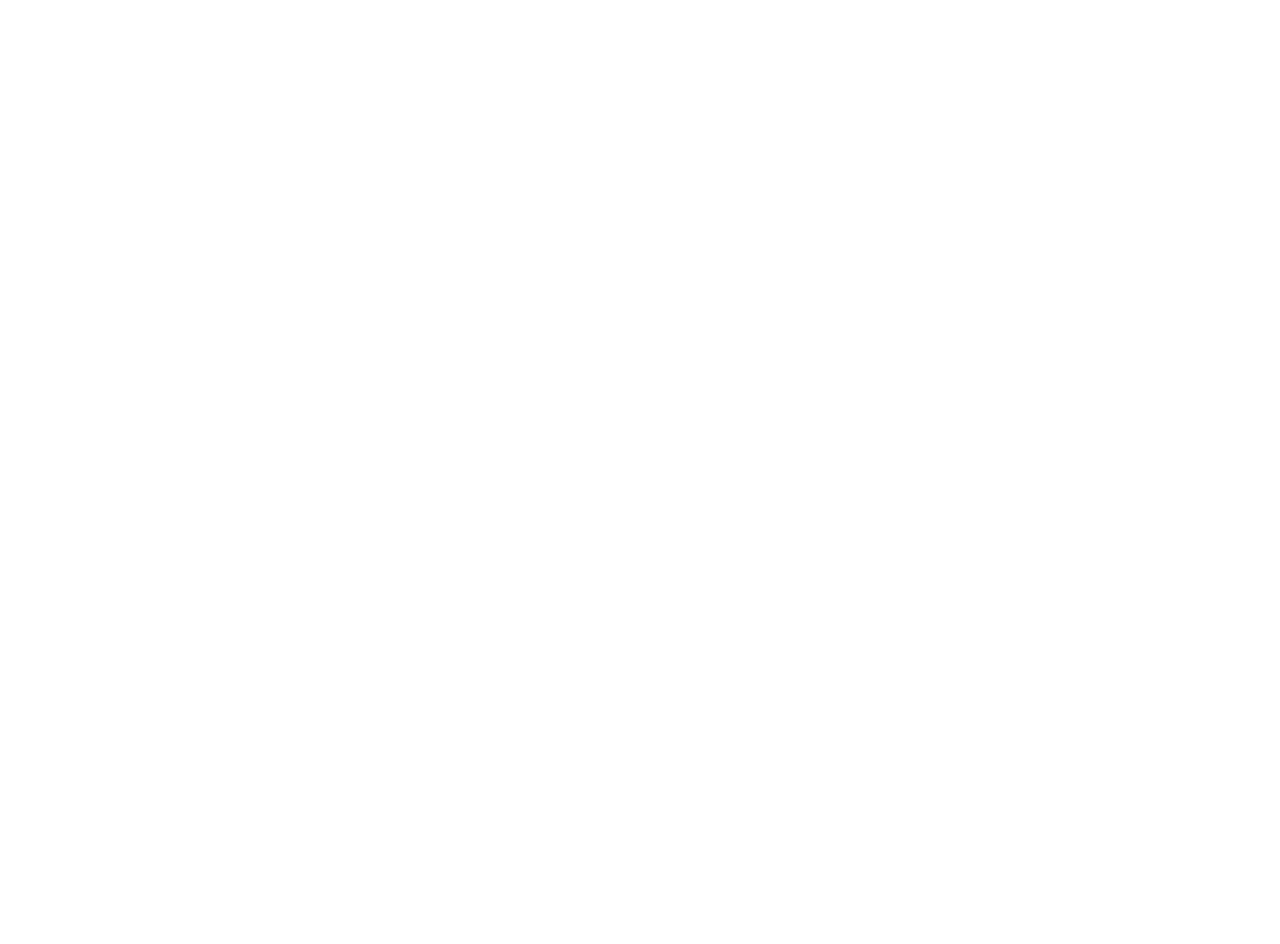
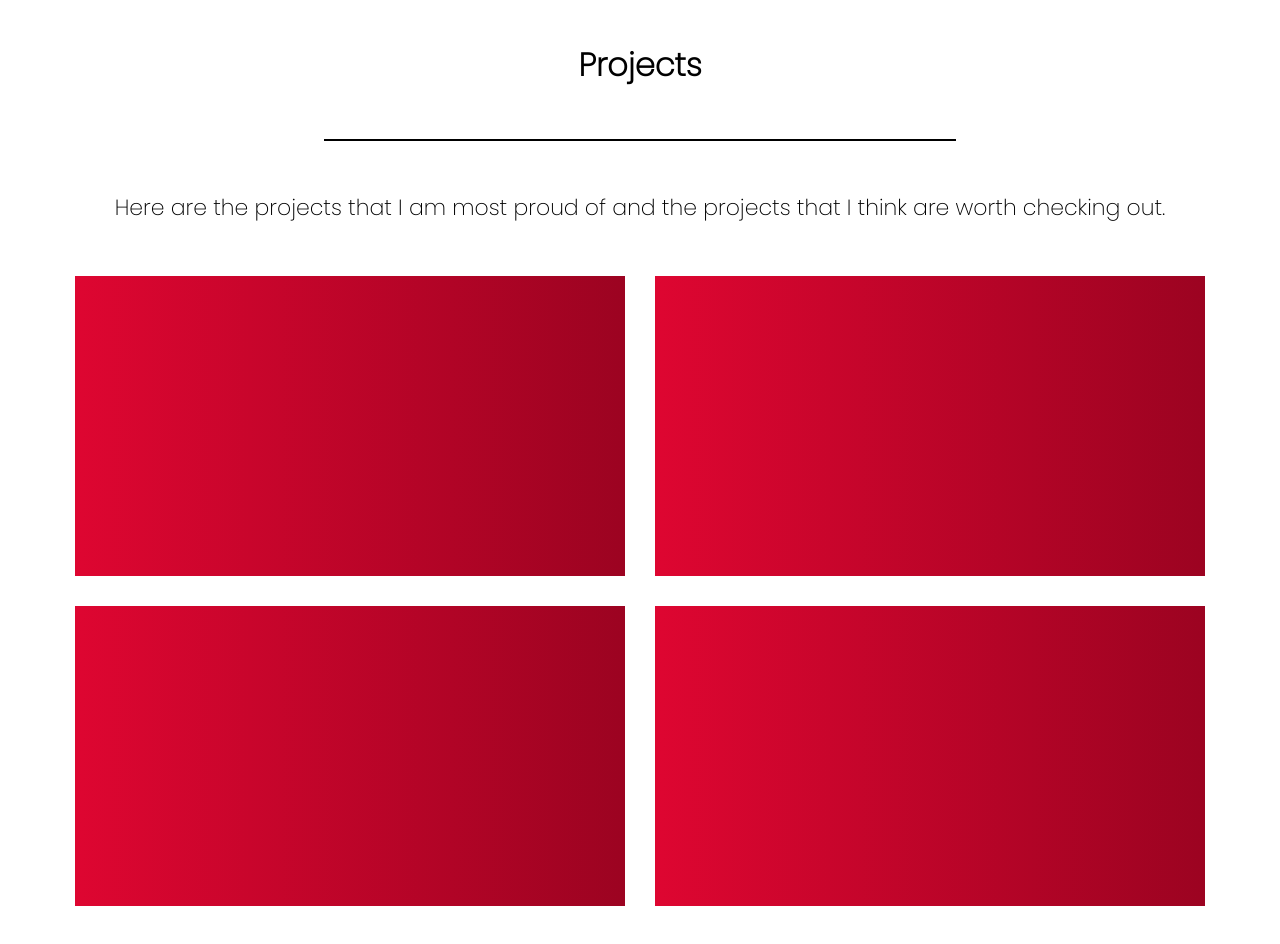
Before and after one commit to StivansProfile/PersonalWebsite, a React (Vite) app in the folder personal-website/: page / in a window 1280 px wide. Shown: the part 1680-2624 px from the top of the page. Before the commit the page ends 1700 px from the top, so only its background shows below. Built offline with nearby package versions, Linux system fonts and the light colour scheme.

Commit message:
started the projects section and began working on making the individual containers for the projects

```diff
--- a/personal-website/src/components/Projects.jsx
+++ b/personal-website/src/components/Projects.jsx
@@ -5,6 +5,30 @@
     return(
         <div className="projects">
 
+            <div className="projects-title">
+                <h1 id="projects-h1">Projects</h1>
+                <hr id="projects-hr"></hr>
+                <p id="projects-p">
+                Here are the projects that I am most proud of and the projects
+                that I think are worth checking out.
+                </p>
+            </div>
+
+            <div className="projects-wrap">
+
+                <div className="c-sharp-project">
+                </div>
+
+                <div className="c-sharp-project">
+                </div>
+
+                <div className="c-sharp-project">
+                </div>
+
+                <div className="c-sharp-project">
+                </div>
+            </div>
+
         </div>
     );
 }
--- a/personal-website/src/styles/Projects.css
+++ b/personal-website/src/styles/Projects.css
@@ -0,0 +1,44 @@
+.projects{
+    height: 200vh;
+    background-color: white;
+    display: flex;
+    flex-direction: column;
+    align-items: center;
+    gap: 30px;
+}
+
+.projects-title{
+    display: flex;
+    flex-direction: column;
+    gap: 20px;
+}
+
+#projects-h1{
+    text-align: center;
+    font-family: 'Poppins', sans-serif;
+}
+
+#projects-hr{
+    width: 60%;
+    border: 1px black solid;
+}
+
+#projects-p{
+    font-family: 'Poppins', sans-serif;
+    font-size: 22px;
+    text-align: center;
+}
+
+.projects-wrap{
+    display: flex;
+    justify-content: center;
+    flex-direction: row;
+    flex-wrap: wrap;
+    gap: 30px;
+}
+
+.c-sharp-project{
+    width: 550px;
+    height: 300px;
+    background-image: linear-gradient(to right, #de0631, #9c0321);
+}
```
